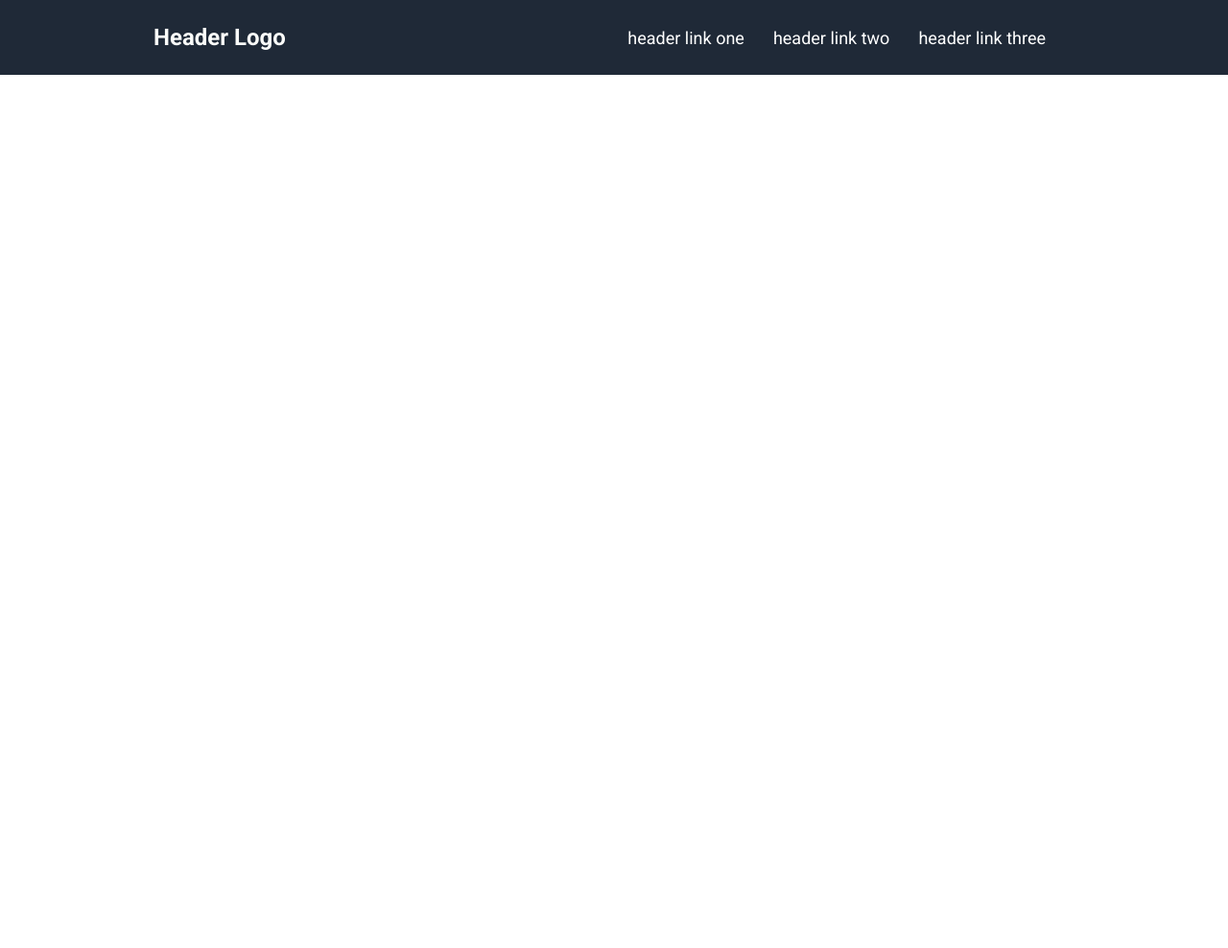
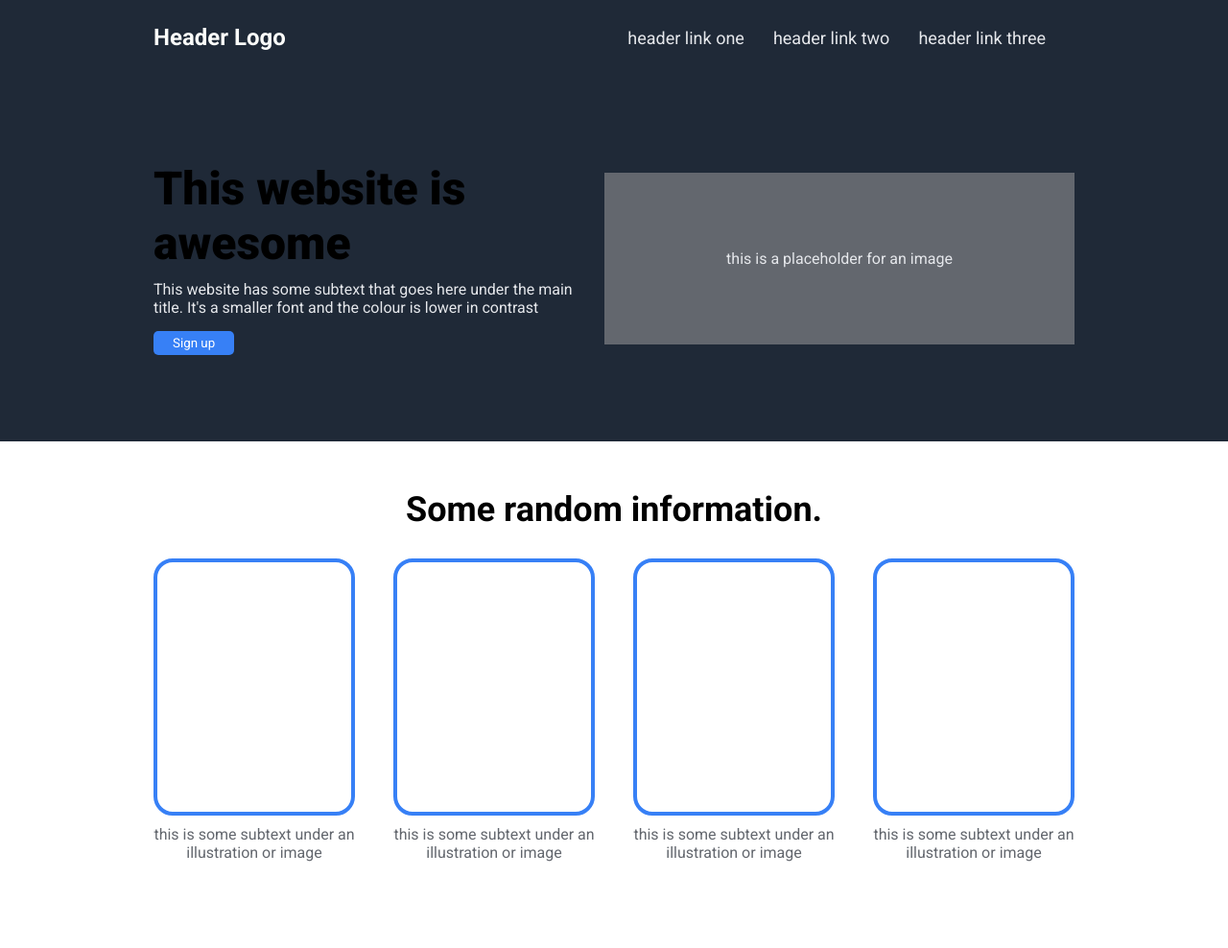
Before and after one commit to amxrac/odin-landing-page, a plain HTML site: page index.html in a window 1280 px wide. Shown: the whole page at 96% size. Before the commit the page ends 800 px from the top, so only its background shows below. Drawn offline with Linux system fonts and the light colour scheme.

Commit message:
write markup and style for main section and the section.info section

```diff
--- a/index.html
+++ b/index.html
@@ -9,7 +9,7 @@
 </head>
 <body>
     <div class="container">
-        <header class="padding_l_and_r">
+        <header class="padding_l_and_r header">
             <h5 class="header_logo">Header Logo</h6>
             <ul>
                 <li><a href="#">header link one</a></li>
@@ -17,6 +17,40 @@
                 <li><a href="#">header link three</a></li>
             </ul>
         </header>
+
+        <main class="padding_l_and_r main">
+            <div class="left">
+                <h4>This website is awesome</h4>
+                <p>This website has some subtext that goes here under the main title. It's a smaller font and the colour is lower in contrast</p>
+                <button>Sign up</button>
+            </div>
+
+            <div class="right">
+                <p>this is a placeholder for an image</p>
+            </div>
+        </main>
+
+        <section class="padding_l_and_r info">
+            <h4>Some random information.</h4>
+            <div class="info_section">
+                <div class="info_section_subtext">
+                    <div></div>
+                    <p>this is some subtext under an illustration or image</p>
+                </div>
+                <div class="info_section_subtext">
+                    <div></div>
+                    <p>this is some subtext under an illustration or image</p>
+                </div>
+                <div class="info_section_subtext">
+                    <div></div>
+                    <p>this is some subtext under an illustration or image</p>
+                </div>
+                <div class="info_section_subtext">
+                    <div></div>
+                    <p>this is some subtext under an illustration or image</p>
+                </div>
+            </div>
+        </section>
     </div>
 </body>
 </html>
--- a/style.css
+++ b/style.css
@@ -1,4 +1,4 @@
-@import url('https://fonts.googleapis.com/css2?family=Roboto:wght@400;700&display=swap');
+@import url('https://fonts.googleapis.com/css2?family=Roboto:wght@400;500;700;900&display=swap');
 
 * {
     margin: 0;
@@ -8,7 +8,7 @@
 }
 
 .padding_l_and_r {
-    padding: 25px 160px;
+    padding: 0 160px;
 }
 
 .container {
@@ -18,12 +18,14 @@
     flex-direction: column;
 }
 
-header {
+.header {
     background: hsl(215, 28%, 17%);
     display: flex;
     align-items: center;
     justify-content: space-between;
     width: 100vw;
+    padding-top: 25px;
+    padding-bottom: 25px;
 }
 
 header h5 {
@@ -41,7 +43,90 @@ header ul {
 
 header ul a {
     text-decoration: none;
-    color: hsl(0, 0%, 100%);
+    color: hsl(220, 13%, 91%);
     padding-right: 30px;
     font-size: 18px;
 }
+
+.main {
+    display: flex;
+    align-items: center;
+    justify-content: space-between;
+    width: 100vw;
+    padding-top: 90px;
+    padding-bottom: 90px;
+    background: hsl(215, 28%, 17%);
+    gap: 30px;
+}
+
+main .left {
+    flex: 1;
+}
+
+main .left h4 {
+    font-weight: 900;
+    font-size: 48px;
+    margin-bottom: 10px;
+}
+
+main .left p {
+    color: hsl(220, 13%, 91%);
+    margin-bottom: 15px;
+}
+
+main .left button {
+    border-radius: 5px;
+    background: hsl(217, 91%, 59%);
+    color: hsl(0, 0%, 100%);
+    padding: 5px 20px;
+    border: none;
+}
+
+main .right {
+    flex: 1;
+    background: hsl(218, 5%, 41%);
+    padding: 80px 25px;
+}
+
+main .right p {
+    color: hsl(220, 13%, 91%);
+    text-align: center;
+}
+
+.info {
+    padding-top: 50px;
+    padding-bottom: 90px;
+    background: hsl(0, 0%, 100%);
+    width: 100vw;
+    text-align: center;
+}
+
+.info h4 {
+    font-weight: 700;
+    font-size: 36px;
+    color: hsl(0, 0%, 0%);
+    margin-bottom: 30px;
+}
+
+.info_section {
+    display: flex;
+    align-items: center;
+    justify-content: space-between;
+    gap: 40px;
+}
+
+.info_section .info_section_subtext {
+    display: flex;
+    gap: 10px;
+    flex-direction: column;
+}
+
+.info_section .info_section_subtext div {
+    border: 4px solid hsl(217, 91%, 59%);
+    padding: 130px 15px;
+    border-radius: 20px;
+}
+
+.info_section .info_section_subtext p {
+    color: hsl(218, 5%, 41%);
+}
```
Also changed, not shown: 1 other file.
